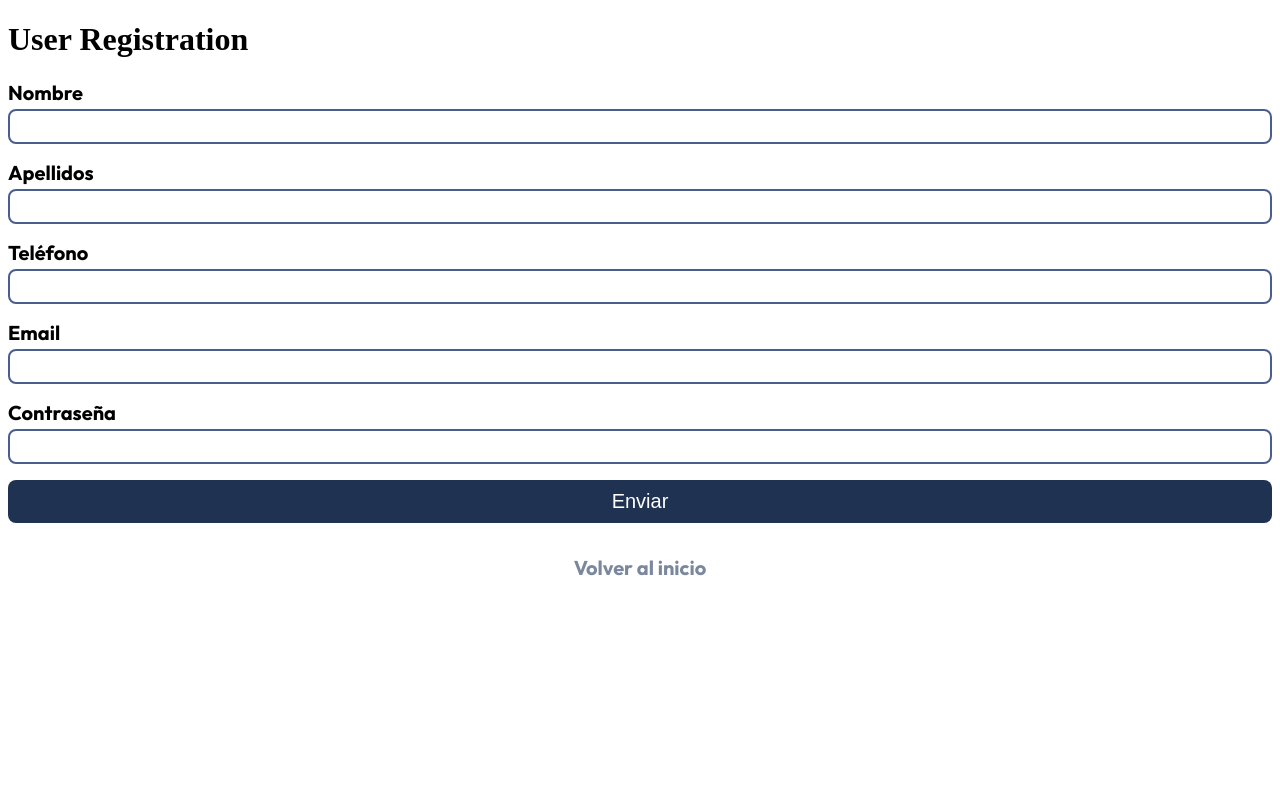
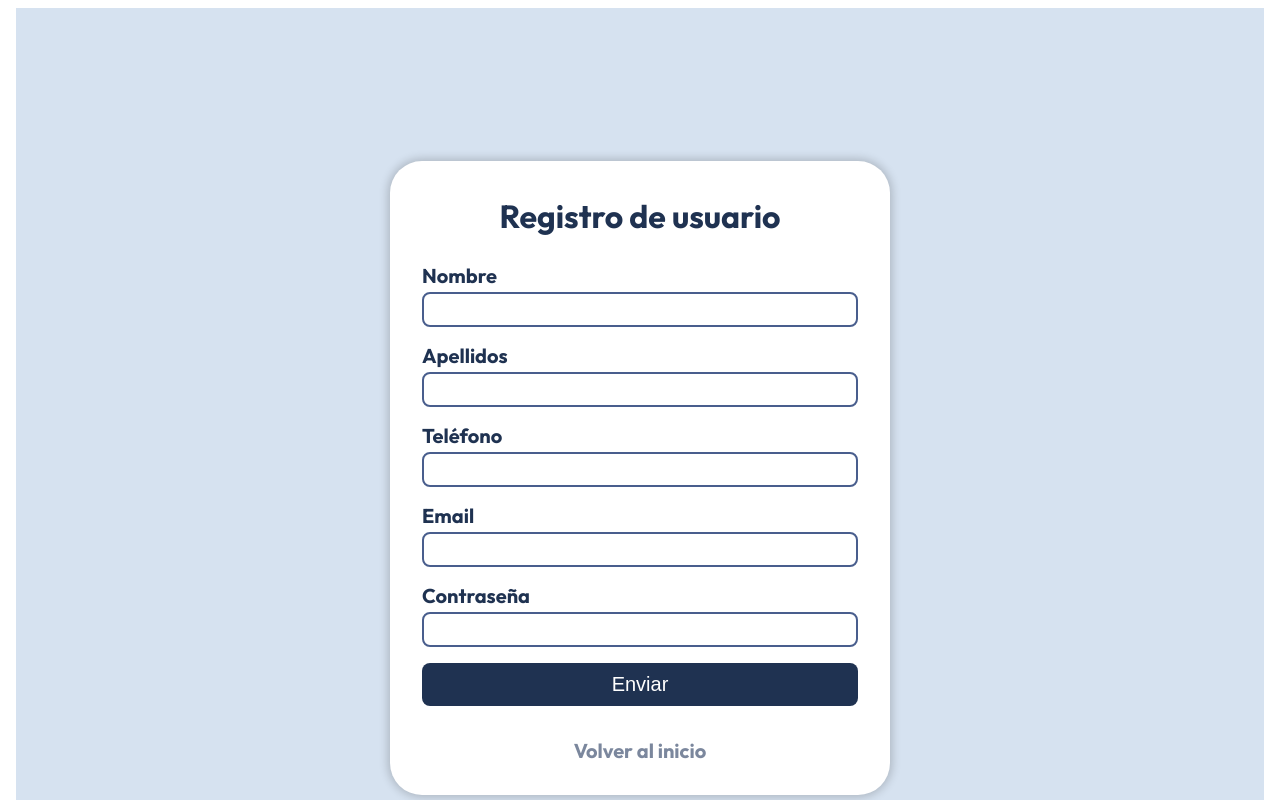
Before and after one commit to Vadithalion/ederPadel, an Angular app: page /register in a window 1280 px wide. Shown: the top 800 px of the page. Built offline with nearby package versions, Linux system fonts and the light colour scheme.

Commit message:
Estilo registro

```diff
--- a/src/app/components/register/register/register.component.html
+++ b/src/app/components/register/register/register.component.html
@@ -1,4 +1,7 @@
-      <h1>User Registration</h1>
+      <body>
+        <main>
+          <article class="content">
+            <h1> Registro de usuario </h1>
             <form [formGroup]="registerForm" (ngSubmit)="setRegisterForm()">
 
               <label>Nombre</label>
@@ -19,3 +22,6 @@
               <button>Enviar</button>
                 <a routerLink="/">Volver al inicio</a>
             </form>
+          </article>
+        </main>
+      </body>
```
Lines whose indentation alone changed are shown as unchanged.
